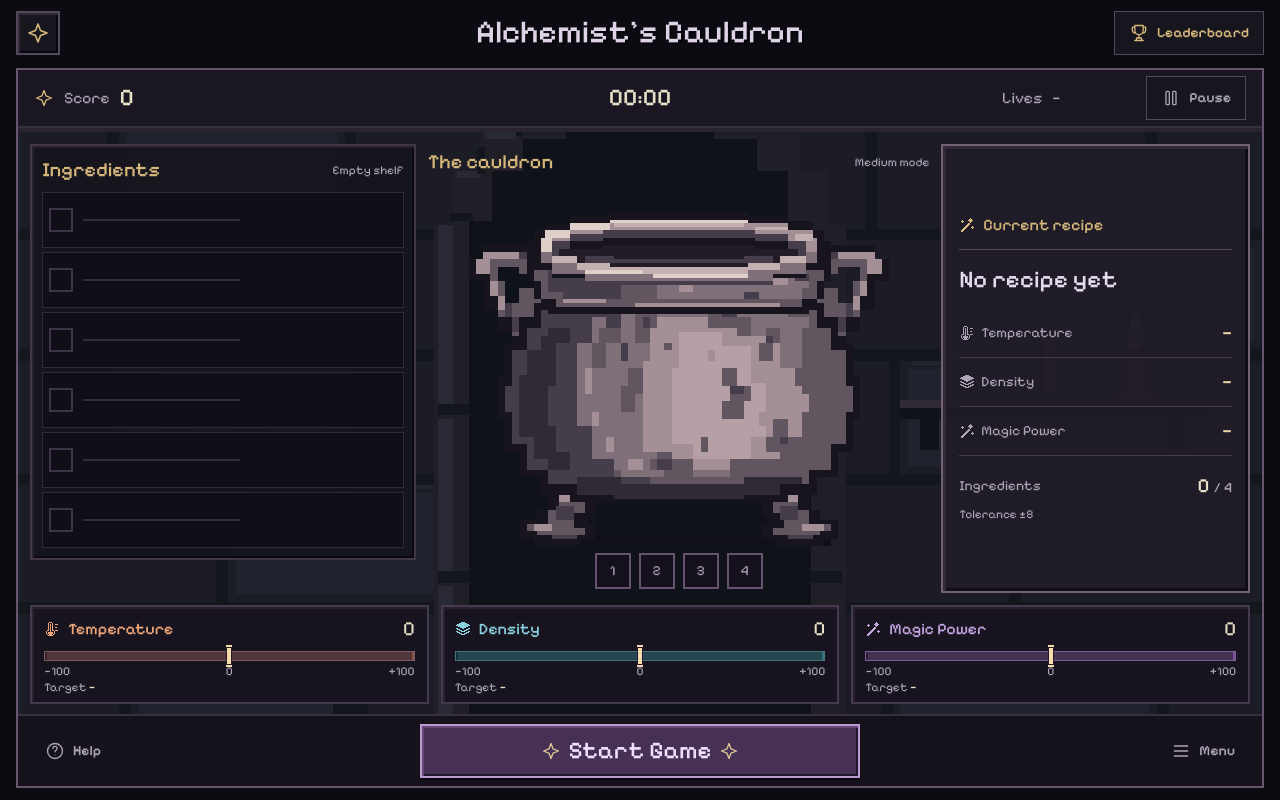
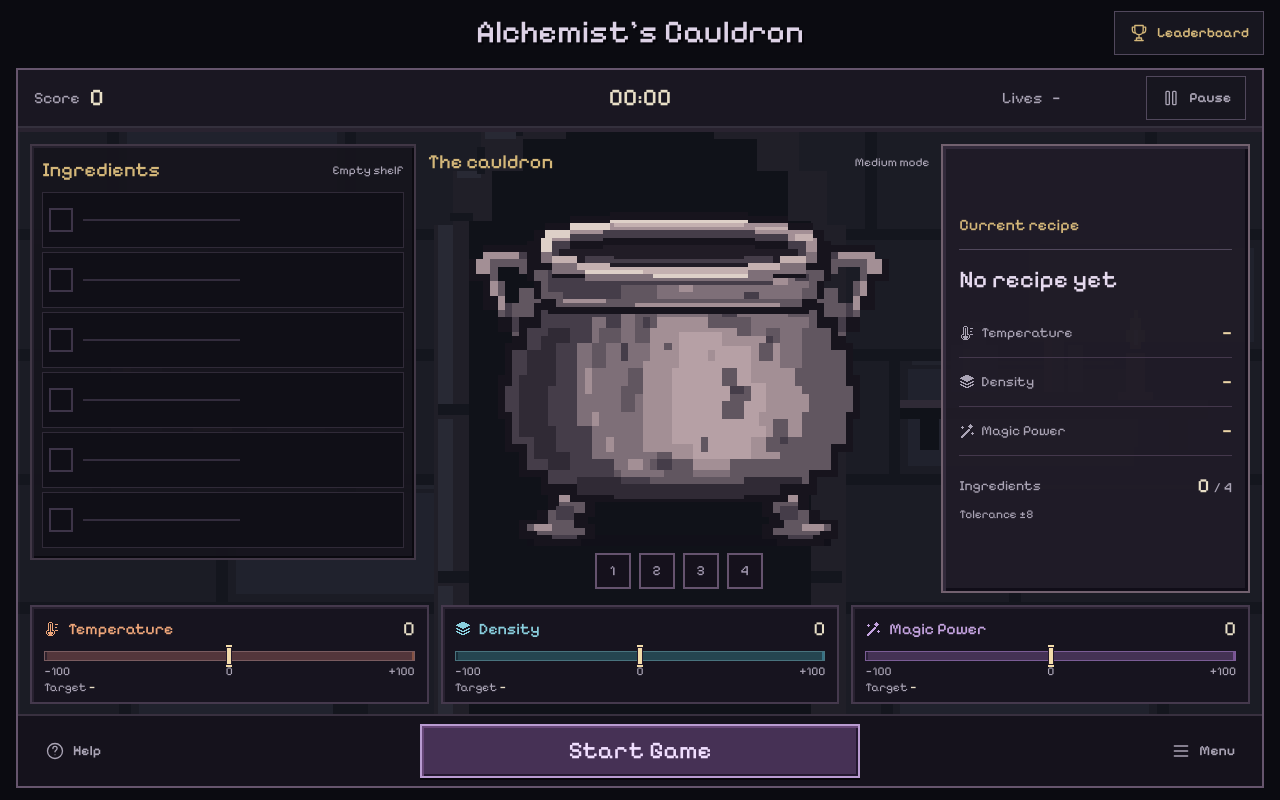
Before and after one commit to vlat247/minigame1-rs, a website built with Vite: page index.html in a window 1280 px wide. Built offline with nearby package versions, Linux system fonts and the light colour scheme.

Commit message:
refactor(ui): remove decorative spark icons

```diff
--- a/src/styles/style.css
+++ b/src/styles/style.css
@@ -123,23 +123,9 @@ ul {
   color: #ddd2e6;
   text-shadow: 2px 2px #050409;
 }
-.brand-symbol {
-  position: absolute;
-  left: 0;
-  display: grid;
-  place-items: center;
-  width: 44px;
-  height: 44px;
-  color: var(--brass);
-  border: 2px solid var(--border);
-  box-shadow:
-    inset 2px 2px #302938,
-    inset -2px -2px #08070d;
-  background: var(--surface);
-}
-.brand-symbol .icon {
-  width: 24px;
-  height: 24px;
+.brand h1 a {
+  color: inherit;
+  text-decoration: none;
 }
 .header-actions {
   position: absolute;
@@ -1349,13 +1335,6 @@ ul {
   .brand h1 {
     font-size: var(--text-heading);
   }
-  .brand-symbol {
-    width: 36px;
-    height: 36px;
-    border: 0;
-    background: transparent;
-    box-shadow: none;
-  }
   .header-actions .button {
     width: 36px;
     min-height: 36px;
--- a/src/ui/game-view.ts
+++ b/src/ui/game-view.ts
@@ -63,7 +63,7 @@ function recipePanel(recipe: Recipe | undefined, difficulty: Difficulty): string
   const settings = DIFFICULTY_SETTINGS[difficulty];
   return `
     <aside class="recipe-panel" aria-labelledby="recipe-heading">
-      <div class="section-heading">${icon('magic')}<h2 id="recipe-heading">Current recipe</h2></div>
+      <div class="section-heading"><h2 id="recipe-heading">Current recipe</h2></div>
       <div class="recipe-heading-block">
         <h3 data-recipe-name>${recipe?.name ?? 'No recipe yet'}</h3>
       </div>
@@ -111,8 +111,7 @@ export function renderGameView(container: HTMLElement, state: GameViewState): vo
   container.innerHTML = `
     <header class="app-header">
       <div class="brand">
-        <a class="brand-symbol" href="#" data-action="home" aria-label="Return to start screen">${icon('spark')}</a>
-        <h1>Alchemist’s Cauldron</h1>
+        <h1><a href="#" data-action="home" aria-label="Alchemist’s Cauldron · Return to start screen">Alchemist’s Cauldron</a></h1>
       </div>
       <nav class="header-actions" aria-label="Game navigation">
         <button class="button button-quiet" type="button" data-action="leaderboard">${icon('trophy')}<span>Leaderboard</span></button>
@@ -120,7 +119,7 @@ export function renderGameView(container: HTMLElement, state: GameViewState): vo
     </header>
     <main class="game-main">
       <div class="game-toolbar" role="group" aria-label="Game status">
-        <div class="stat">${icon('spark')}<span>Score</span><strong data-score>0</strong></div>
+        <div class="stat"><span>Score</span><strong data-score>0</strong></div>
         <div class="stat stat-time" role="timer" aria-label="Time remaining"><strong data-time>00:00</strong></div>
         <div class="toolbar-actions">
           <div class="lives" role="group" aria-label="${started ? `${settings.lives} lives` : 'No lives before starting'}">
@@ -154,7 +153,7 @@ export function renderGameView(container: HTMLElement, state: GameViewState): vo
         <button class="button button-quiet footer-button" type="button" data-action="help">${icon('help')}<span>Help</span></button>
         <div class="main-action-group">
           <button class="button button-primary main-action" type="button" data-action="${started ? 'brew' : 'start'}">
-            ${icon('spark')} ${started ? 'Brew potion' : 'Start Game'} ${icon('spark')}
+            ${started ? 'Brew potion' : 'Start Game'}
           </button>
           ${!started && state.canContinue ? '<button class="button button-secondary continue-action" type="button" data-action="continue">Continue Game</button>' : ''}
         </div>
--- a/src/ui/icons.ts
+++ b/src/ui/icons.ts
@@ -1,5 +1,4 @@
 export type IconName =
-  | 'spark'
   | 'temperature'
   | 'density'
   | 'magic'
@@ -45,9 +44,6 @@ const pixelIconPaths: Record<PixelIconName, string> = {
 };
 
 const iconPaths: Record<Exclude<IconName, PixelIconName>, string> = {
-  spark: `
-    <path d="m12 3 2.5 6.5L21 12l-6.5 2.5L12 21l-2.5-6.5L3 12l6.5-2.5Z" />
-  `,
   heart: `
     <path d="M12 21 3.8 13a5.7 5.7 0 0 1 8.2-7.9A5.7 5.7 0 0 1 20.2 13Z" />
   `,
```
